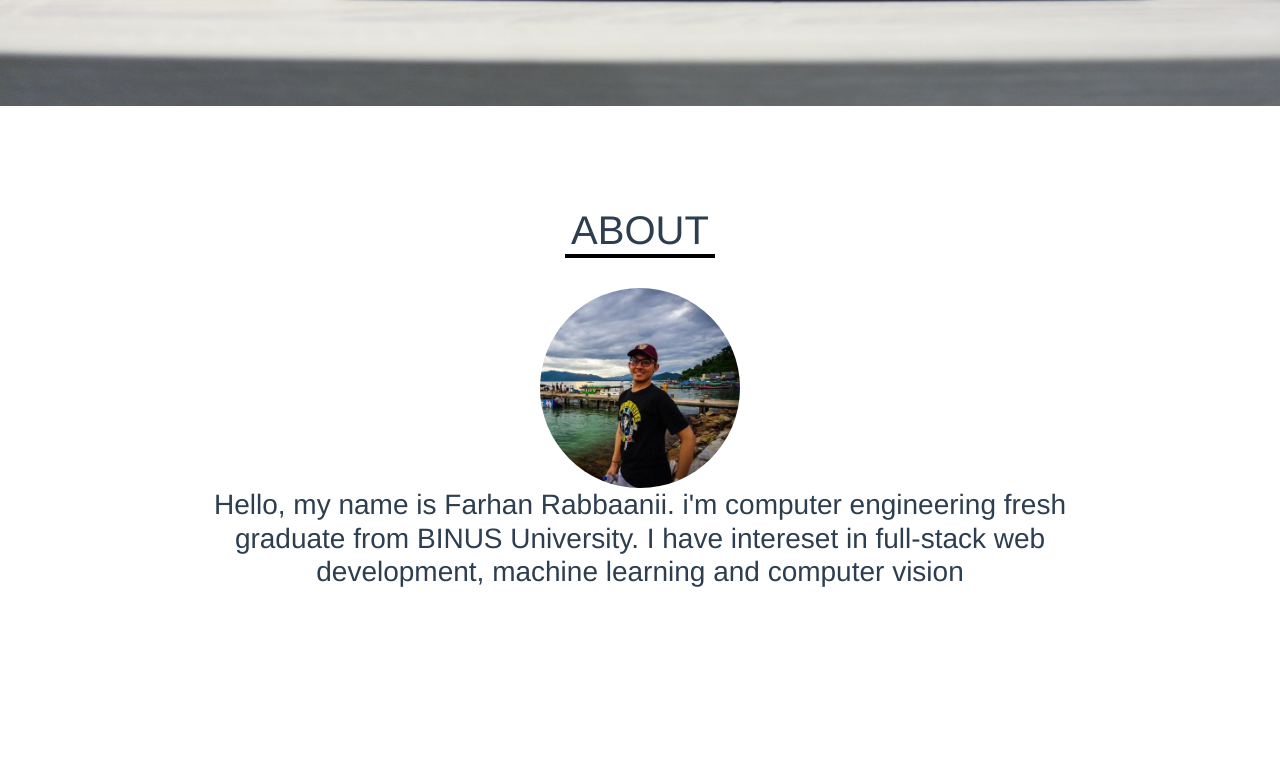
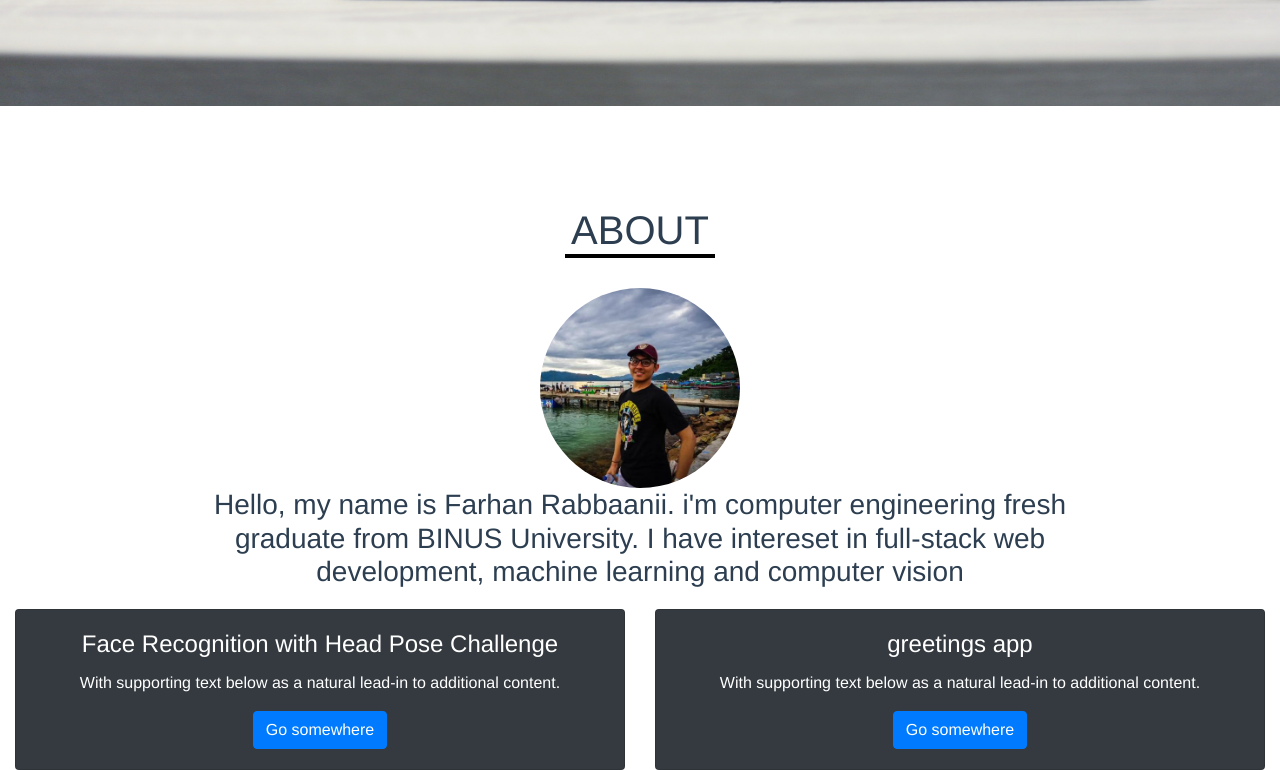
Before and after one commit to farhanrbnn/personal-web, a Vue app: page / in a window 1280 px wide. Shown: the part 695-1465 px from the top of the page. Before the commit the page ends 1304 px from the top, so only its background shows below. Built offline with nearby package versions, Linux system fonts and the light colour scheme.

Commit message:
add project cars

```diff
--- a/src/components/aboutMe.vue
+++ b/src/components/aboutMe.vue
@@ -4,6 +4,31 @@
     <div>
       <img v-bind:src="require('@/assets/farhan.jpg')" width="200">
       <h3>{{text}}</h3>
+    </div>
+    <div>
+    <div>
+      <b-container fluid>
+        <b-row>
+          <b-col>
+            <b-card bg-variant="dark" text-variant="white" title="Face Recognition with Head Pose Challenge">
+              <b-card-text>
+                With supporting text below as a natural lead-in to additional content.
+              </b-card-text>
+                <b-button href="#" variant="primary">Go somewhere</b-button>
+            </b-card>
+          </b-col>
+          <b-col>
+            <b-card bg-variant="dark" text-variant="white" title="greetings app">
+              <b-card-text>
+                With supporting text below as a natural lead-in to additional content.
+              </b-card-text>
+                <b-button href="#" variant="primary">Go somewhere</b-button>
+            </b-card>
+
+          </b-col>
+        </b-row>
+      </b-container>
+  </div>
     </div>
   </div>
 </template>
@@ -14,6 +39,7 @@
     data: function(){
       return{
       text: "Hello, my name is Farhan Rabbaanii. i'm computer engineering fresh graduate from BINUS University. I have intereset in full-stack web development, machine learning and computer vision"
+
       }
     }
   }
```
Lines whose indentation alone changed are shown as unchanged.
